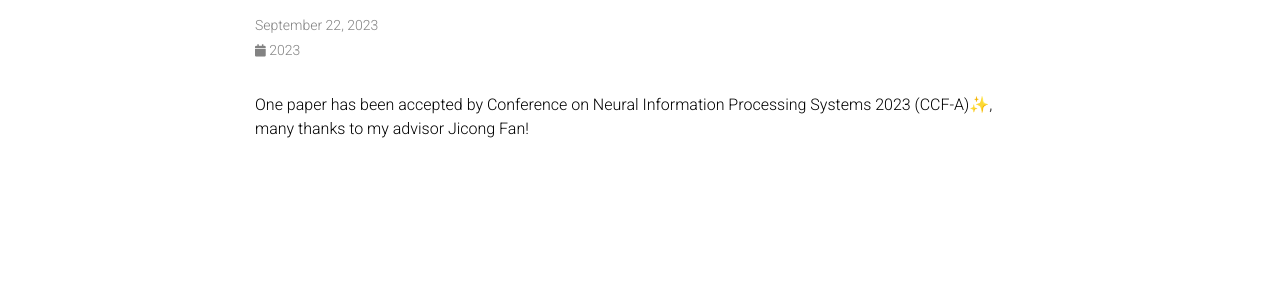
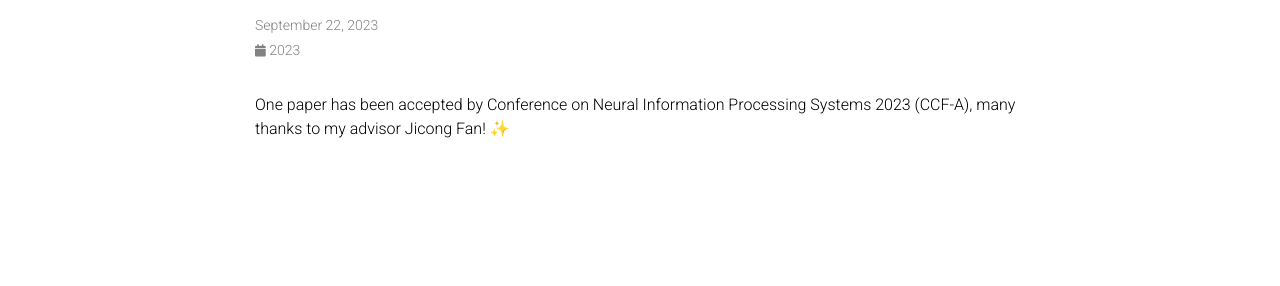
Before and after one commit to huangsuj/huangsuj.github.io, a Jekyll site: the page built from _news/news_20230922.md, in a window 1280 px wide. Shown: the part 146-432 px from the top of the page. Built offline with Jekyll 4.4.1, drawn with Linux system fonts in a browser that asks for light colours; emoji names are drawn with the system emoji font; comment, search, counter and statistics services are not loaded; a style sheet for code colours, icons or effects is not loaded.

Commit message:
Update news_20230922.md

```diff
--- a/_news/news_20230922.md
+++ b/_news/news_20230922.md
@@ -4,4 +4,4 @@
 inline: true
 ---
 
-One paper has been accepted by Conference on Neural Information Processing Systems 2023 (CCF-A):sparkles:, many thanks to my advisor Jicong Fan!
+One paper has been accepted by Conference on Neural Information Processing Systems 2023 (CCF-A), many thanks to my advisor Jicong Fan! :sparkles:
```
